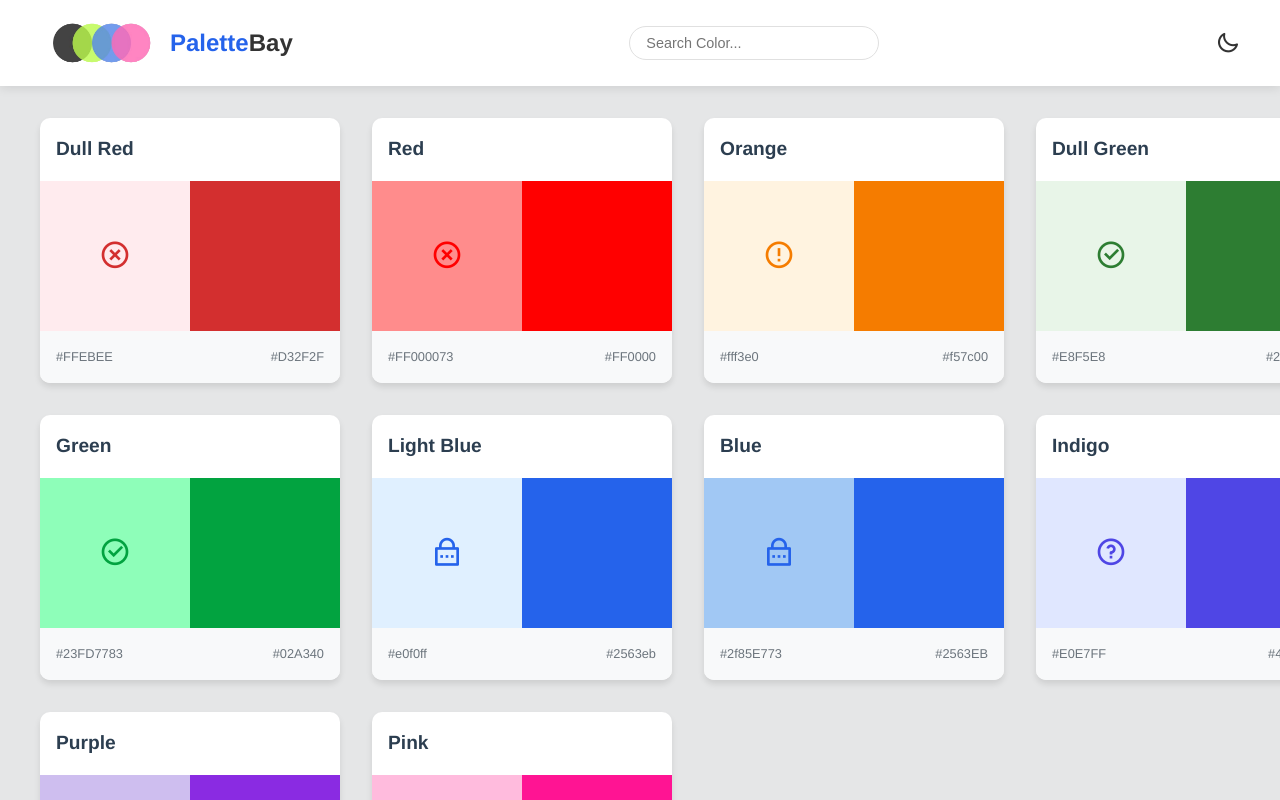
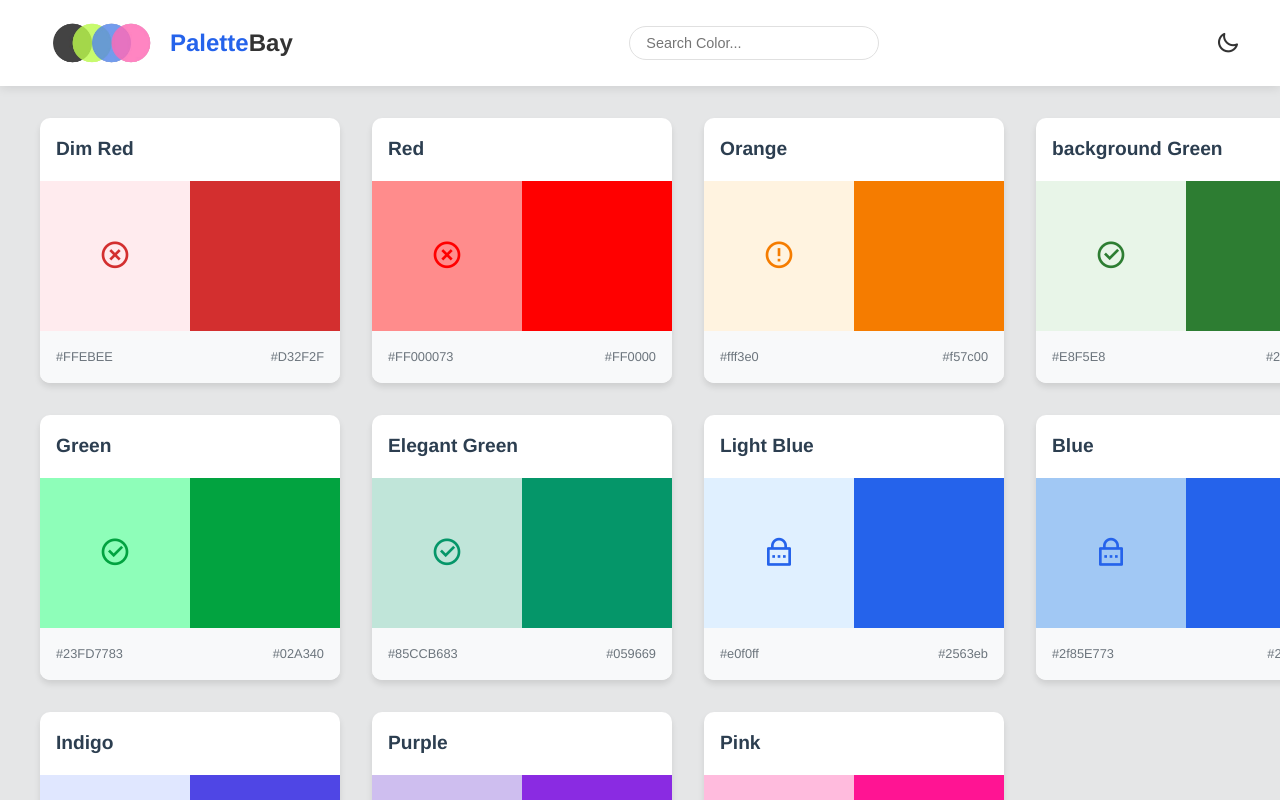
Before and after one commit to JeremyShiroya/PaletteBay_Vue, a Vue app: page /#/ in a window 1280 px wide. Shown: the top 800 px of the page. Built offline with nearby package versions, Linux system fonts and the light colour scheme.

Commit message:
Elegant Green added, naming corrected

```diff
--- a/src/components/MainComp.vue
+++ b/src/components/MainComp.vue
@@ -9,17 +9,17 @@
         >
           <h3>{{ color.name }}</h3>
           <div class="color-samples">
-            <div class="color-sample" :style="{ background: color.dull }">
-              <i :class="color.icon" :style="{ color: color.bright }"></i>
+            <div class="color-sample" :style="{ background: color.background }">
+              <i :class="color.icon" :style="{ color: color.icons }"></i>
             </div>
             <div
               class="color-sample"
-              :style="{ background: color.bright }"
+              :style="{ background: color.icons }"
             ></div>
           </div>
           <div class="color-info">
-            <span>{{ color.dull }}</span>
-            <span>{{ color.bright }}</span>
+            <span>{{ color.background }}</span>
+            <span>{{ color.icons }}</span>
           </div>
         </div>
       </template>
@@ -35,12 +35,12 @@ const props = defineProps(['searchTerm', 'isDarkMode']);
 
 const colors = ref([
   {
-    name: "Dull Red",
+    name: "Dim Red",
     shades: [
       {
-        name: "Dull Red",
-        light: { dull: "#FFEBEE", bright: "#D32F2F" },
-        dark: { dull: "#311111", bright: "#EF5350" },
+        name: "Dim Red",
+        light: { background: "#FFEBEE", icons: "#D32F2F" },
+        dark: { background: "#311111", icons: "#EF5350" },
       },
     ],
     icon: "ri-close-circle-line",
@@ -50,8 +50,8 @@ const colors = ref([
     shades: [
       {
         name: "Red",
-        light: { dull: "#FF000073", bright: "#FF0000" },
-        dark: { dull: "#7F1D1D80", bright: "#F87171" },
+        light: { background: "#FF000073", icons: "#FF0000" },
+        dark: { background: "#7F1D1D80", icons: "#F87171" },
       },
     ],
     icon: "ri-close-circle-line",
@@ -61,19 +61,19 @@ const colors = ref([
     shades: [
       {
         name: "Orange",
-        light: { dull: "#fff3e0", bright: "#f57c00" },
-        dark: { dull: "#332015", bright: "#FF9800" },
+        light: { background: "#fff3e0", icons: "#f57c00" },
+        dark: { background: "#332015", icons: "#FF9800" },
       },
     ],
     icon: "ri-error-warning-line",
   },
   {
-    name: "Dull Green",
+    name: "background Green",
     shades: [
       {
-        name: "Dull Green",
-        light: { dull: "#E8F5E8", bright: "#2D7D32" },
-        dark: { dull: "#122116", bright: "#66BB6A" },
+        name: "background Green",
+        light: { background: "#E8F5E8", icons: "#2D7D32" },
+        dark: { background: "#122116", icons: "#66BB6A" },
       },
     ],
     icon: "ri-checkbox-circle-line",
@@ -83,8 +83,19 @@ const colors = ref([
     shades: [
       {
         name: "Green",
-        light: { dull: "#23FD7783", bright: "#02A340" },
-        dark: { dull: "#1B5E2080", bright: "#4ADE80" },
+        light: { background: "#23FD7783", icons: "#02A340" },
+        dark: { background: "#1B5E2080", icons: "#4ADE80" },
+      },
+    ],
+    icon: "ri-checkbox-circle-line",
+  },
+  {
+    name: "Elegant Green",
+    shades: [
+      {
+        name: "Elegant Green",
+        light: { background: "#85CCB683", icons: "#059669" },
+        dark: { background: "#1B5E2080", icons: "#4ADE80" },
       },
     ],
     icon: "ri-checkbox-circle-line",
@@ -94,8 +105,8 @@ const colors = ref([
     shades: [
       {
         name: "Light Blue",
-        light: { dull: "#e0f0ff", bright: "#2563eb" },
-        dark: { dull: "#0F1A2E", bright: "#3B82F6" },
+        light: { background: "#e0f0ff", icons: "#2563eb" },
+        dark: { background: "#0F1A2E", icons: "#3B82F6" },
       },
     ],
     icon: "ri-lock-password-line",
@@ -105,19 +116,20 @@ const colors = ref([
     shades: [
       {
         name: "Blue",
-        light: { dull: "#2f85E773", bright: "#2563EB" },
-        dark: { dull: "#1E3A8A80", bright: "#3B82F6" },
+        light: { background: "#2f85E773", icons: "#2563EB" },
+        dark: { background: "#1E3A8A80", icons: "#3B82F6" },
       },
     ],
     icon: "ri-lock-password-line",
   },
+
   {
     name: "Indigo",
     shades: [
       {
         name: "Indigo",
-        light: { dull: "#E0E7FF", bright: "#4F46E5" },
-        dark: { dull: "#4F46E5", bright: "#818CF8" },
+        light: { background: "#E0E7FF", icons: "#4F46E5" },
+        dark: { background: "#4F46E5", icons: "#818CF8" },
       },
     ],
     icon: "ri-question-line",
@@ -127,8 +139,8 @@ const colors = ref([
     shades: [
       {
         name: "Purple",
-        light: { dull: "#9370DB73", bright: "#8A2BE2" },
-        dark: { dull: "#4B008280", bright: "#A855F7" },
+        light: { background: "#9370DB73", icons: "#8A2BE2" },
+        dark: { background: "#4B008280", icons: "#A855F7" },
       },
     ],
     icon: "ri-question-line",
@@ -138,8 +150,8 @@ const colors = ref([
     shades: [
       {
         name: "Pink",
-        light: { dull: "#FF69B473", bright: "#FF1493" },
-        dark: { dull: "#80004080", bright: "#EC4899" },
+        light: { background: "#FF69B473", icons: "#FF1493" },
+        dark: { background: "#80004080", icons: "#EC4899" },
       },
     ],
     icon: "ri-thumb-up-fill",
@@ -180,8 +192,8 @@ const filteredColors = computed(() => {
         const currentMode = props.isDarkMode ? 'dark' : 'light';
         if (isHexSearch && hexSearchTerm.length >= 4) {
           return (
-            compareHexColors(hexSearchTerm, shade[currentMode].bright) ||
-            compareHexColors(hexSearchTerm, shade[currentMode].dull.slice(0, -2))
+            compareHexColors(hexSearchTerm, shade[currentMode].icons) ||
+            compareHexColors(hexSearchTerm, shade[currentMode].background.slice(0, -2))
           );
         } else if (!isHexSearch) {
           return (
@@ -195,8 +207,8 @@ const filteredColors = computed(() => {
         const currentMode = props.isDarkMode ? 'dark' : 'light';
         return {
           name: shade.name,
-          dull: shade[currentMode].dull,
-          bright: shade[currentMode].bright,
+          background: shade[currentMode].background,
+          icons: shade[currentMode].icons,
           icon: colorGroup.icon,
         };
       })
```
